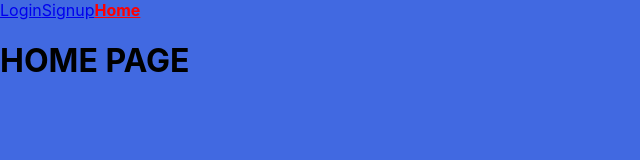
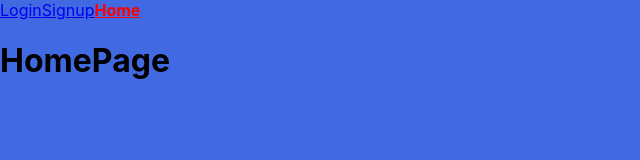
Before and after one commit to Fomiller/Gym-Bro, a React (Create React App) app in the folder client/: page / in a window 1280 px wide. Shown: the top 160 px of the page, without its empty margins (0-640 px from the left). Built offline with nearby package versions, Linux system fonts and the light colour scheme.

Commit message:
added conditional rendering

```diff
--- a/client/src/pages/home.js
+++ b/client/src/pages/home.js
@@ -1,11 +1,24 @@
 import React from 'react';
 import Nav from '../components/nav';
+import { useGlobalContext } from '../utils/globalContext';
 
 export default function HomePage() {
-  return (
-    <div>
-      <Nav/>
-      <h1>HOME PAGE</h1>
-    </div>
-  );
+  const [state, dispatch] = useGlobalContext();
+
+  if(state.user) {
+    return (
+      <div>
+        <Nav/>
+        <h1>HomePage</h1>
+        <h2>Welcome {state.user.username}!</h2>
+      </div>
+    );
+  } else {
+    return (
+      <div>
+        <Nav/>
+        <h1>HomePage</h1>
+      </div>
+    )
+  }
 };
```
